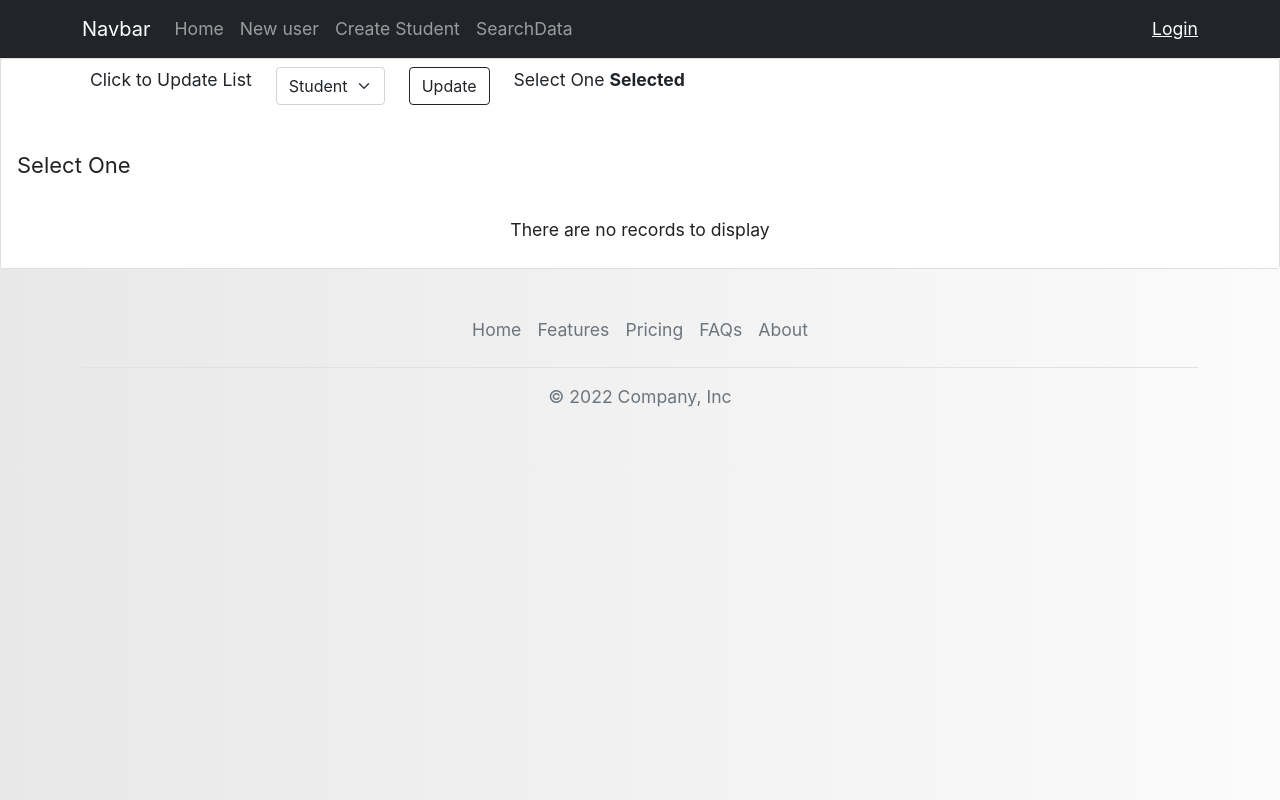
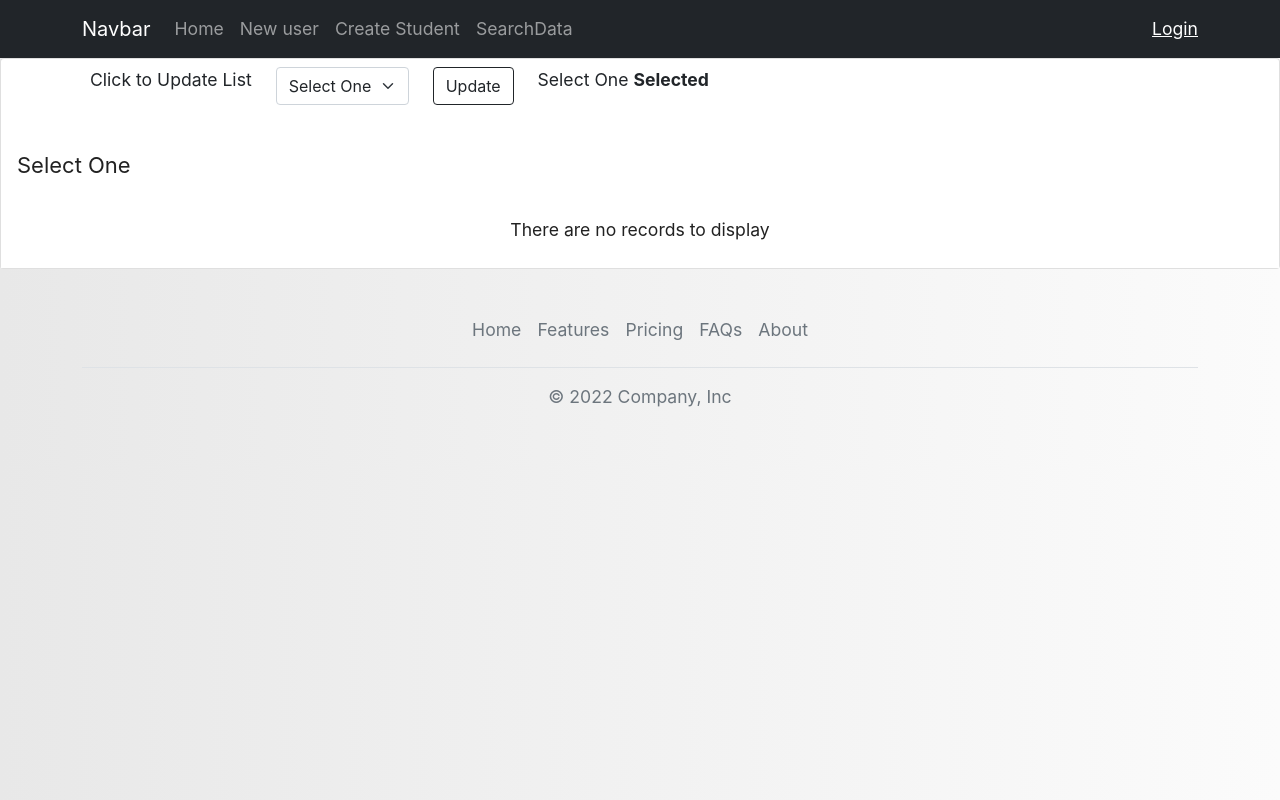
Before and after one commit to filipe1238/firebase-authentication, a React (Create React App) app: page /readdata in a window 1280 px wide. Built offline with nearby package versions, Linux system fonts and the light colour scheme.

Commit message:
correct error when value of select wasn't used on the search

```diff
--- a/src/components/headers/ReadDataHeader.js
+++ b/src/components/headers/ReadDataHeader.js
@@ -1,6 +1,6 @@
 import React from 'react'
 
-const ReadDataHeader = ({data, handleChange, handleSearch}) => {
+const ReadDataHeader = ({ data, handleChange, handleSearch }) => {
   return (
     <div className="container">
       <div className="p-2 row justify-content-md-left">
@@ -12,10 +12,13 @@ const ReadDataHeader = ({data, handleChange, handleSearch}) => {
             handleChange(e)
           }}
             className="form-select mb-2"
-            name="currentTable">
+            name="currentTable"
+            value={data.currentTable}
+          >
 
-            <option defaultValue>Student</option>
-            <option>One</option>
+            <option defaultValue>Select One</option>
+            <option>students</option>
+            <option>products</option>
           </select>
         </div>
         <div className="col-md-auto">
```
